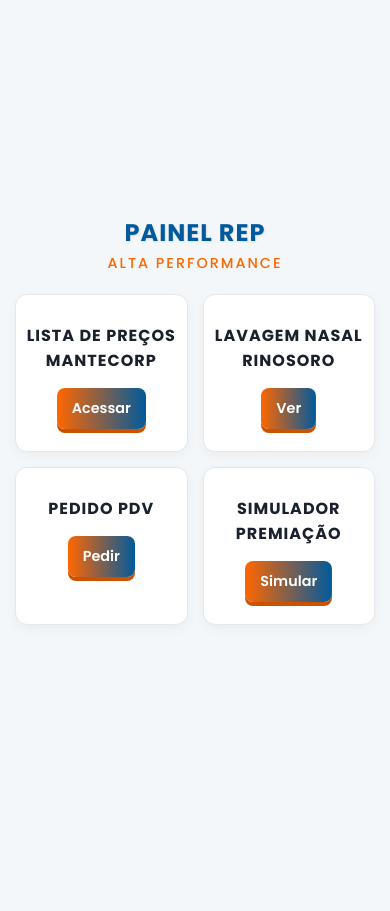
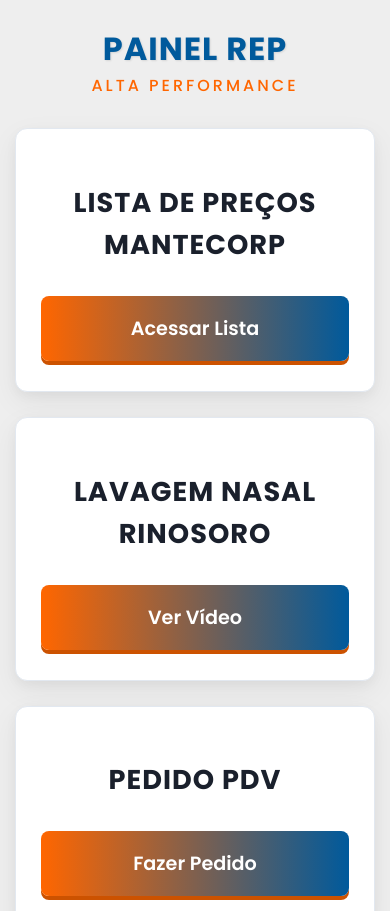
Before and after one commit to altaperformancepro/PAINELREP, a plain HTML site: page index.html in a window 390 px wide. Shown: the top 911 px of the page. Before the commit the page ends 844 px from the top, so only its background shows below. Drawn offline with Linux system fonts and the light colour scheme.

Commit message:
Update index.html

```diff
--- a/index.html
+++ b/index.html
@@ -3,7 +3,7 @@
 <head>
     <meta charset="UTF-8">
     <meta name="viewport" content="width=device-width, initial-scale=1.0">
-    <title>PAINEL REP - ALTA PERFORMANCE (Tela Única)</title>
+    <title>PAINEL REP - ALTA PERFORMANCE (Profundidade 3D)</title>
 
     <link href="https://fonts.googleapis.com/css2?family=Poppins:wght@300;400;500;600;700&display=swap" rel="stylesheet">
 
@@ -14,8 +14,9 @@
             --accent-orange: #FF6600;
             --accent-orange-dark: #CC5200;
 
-            --bg-color: #F4F7F9;
-            --card-color: #FFFFFF;
+            --bg-color: #EEEEEE;           /* Fundo cinza claro */
+
+            --card-color: #FFFFFF;         /* Card branco puro */
             --text-primary: #1A202C;
             --text-secondary: #4A5568;
         }
@@ -23,7 +24,7 @@
         /* --- Estilos Globais --- */
         body {
             font-family: 'Poppins', sans-serif;
-            background-color: var(--bg-color);
+            background-color: var(--bg-color); /* Aplica o fundo cinza */
             color: var(--text-primary);
             display: flex;
             flex-direction: column;
@@ -76,7 +77,7 @@
             perspective: 1500px;
         }
 
-        /* --- EFEITO 3D MODERNO NO CARD (Desktop/Tablet) --- */
+        /* --- EFEITO 3D MODERNO NO CARD COM MAIS PROFUNDIDADE --- */
         .futuristic-card {
             background-color: var(--card-color);
             border: 1px solid #E2E8F0;
@@ -84,8 +85,10 @@
             padding: 30px 25px;
             text-align: center;
 
-            box-shadow: 0px 4px 12px rgba(0, 0, 0, 0.04),
-                        0px 10px 30px rgba(0, 0, 0, 0.06);
+            box-shadow:
+                0 2px 4px rgba(0, 0, 0, 0.03),
+                0 8px 16px rgba(0, 0, 0, 0.06),
+                0 16px 32px rgba(0, 0, 0, 0.08);
 
             transform-style: preserve-3d;
             transform: translateZ(0);
@@ -94,12 +97,17 @@
             position: relative;
         }
 
+        /* HOVER 3D NO CARD */
         .futuristic-card:hover {
-            box-shadow: 0px 8px 15px rgba(0, 0, 0, 0.06),
-                        0px 20px 40px rgba(0, 90, 156, 0.15);
-            transform: rotateY(8deg) rotateX(3deg) scale(1.02) translateZ(10px);
+            box-shadow:
+                0 4px 8px rgba(0, 0, 0, 0.05),
+                0 16px 32px rgba(0, 0, 0, 0.1),
+                0 32px 64px rgba(0, 90, 156, 0.25);
+
+            transform: rotateY(6deg) rotateX(2deg) scale(1.02) translateZ(15px);
         }
 
+        /* EFEITO 3D PARALAXE (Elementos internos) */
         .futuristic-card h2 {
             font-size: 1.6rem;
             color: var(--text-primary);
@@ -169,59 +177,53 @@
             }
         }
 
-        /* * ===============================================
-         * --- OTIMIZAÇÃO PARA CELULAR (TELA ÚNICA 2x2) ---
-         * ===============================================
-        */
+        /* OTIMIZAÇÃO PARA CELULAR (1 CARD POR LINHA) */
         @media (max-width: 600px) {
             body {
-                /* Força a tela a ter 100% da altura e proíbe rolar */
-                height: 100dvh; /* Altura dinâmica da tela */
-                overflow: hidden;
-                justify-content: center; /* Centraliza tudo verticalmente */
-                padding: 20px 15px;
+                padding: 30px 15px;
+                justify-content: flex-start;
+                height: auto;
+                overflow: auto;
             }
 
-            .title-container {
-                margin-bottom: 20px; /* Margem menor */
-            }
-            .title-container h1 {
-                font-size: 1.5rem; /* Fonte muito menor */
-                letter-spacing: 1px;
-            }
-            .title-container .subtitle {
-                font-size: 0.9rem; /* Fonte muito menor */
-                letter-spacing: 2px;
-            }
-
-            /* --- MUDA PARA 2 COLUNAS --- */
             .card-container {
-                grid-template-columns: 1fr 1fr; /* 2 colunas */
+                grid-template-columns: 1fr;
                 max-width: 100%;
-                gap: 15px; /* Espaço menor */
+                gap: 25px;
             }
 
             .futuristic-card {
-                padding: 15px 10px; /* Padding muito menor */
+                padding: 30px 25px;
                 transform: none;
-                box-shadow: 0px 4px 12px rgba(0, 0, 0, 0.04);
+                box-shadow: 0px 4px 12px rgba(0, 0, 0, 0.04),
+                            0px 10px 30px rgba(0, 0, 0, 0.06);
             }
             .futuristic-card:hover {
                 transform: none;
             }
 
-            /* Título do card BEM MENOR */
+            .title-container {
+                margin-bottom: 30px;
+            }
+            .title-container h1 {
+                font-size: 2rem;
+                letter-spacing: 1px;
+            }
+            .title-container .subtitle {
+                font-size: 1rem;
+                letter-spacing: 3px;
+            }
+
             .futuristic-card h2 {
-                font-size: 1.0rem; /* Fonte muito menor */
-                margin-bottom: 15px; /* Margem menor */
+                font-size: 1.7rem;
+                margin-bottom: 30px;
                 transform: translateZ(0);
             }
 
-            /* Botão do card BEM MENOR */
             .btn-futuristic {
-                display: inline-block; /* Volta a ser inline */
-                padding: 10px 15px; /* Padding muito menor */
-                font-size: 0.9rem; /* Fonte muito menor */
+                display: block;
+                padding: 18px 20px;
+                font-size: 1.2rem;
                 transform: translateZ(0);
             }
 
@@ -250,28 +252,28 @@
         <div class="futuristic-card">
             <h2>LISTA DE PREÇOS MANTECORP</h2>
             <a href="https://altaperformancepro.github.io/LISTAPRECO/" target="_blank" rel="noopener noreferrer" class="btn-futuristic">
-                Acessar
+                Acessar Lista
             </a>
         </div>
 
         <div class="futuristic-card">
             <h2>LAVAGEM NASAL RINOSORO</h2>
-            <a href="httpss://sistemashypera.github.io/videorinosorofinal/" target="_blank" rel="noopener noreferrer" class="btn-futuristic">
-                Ver
+            <a href="https://sistemashypera.github.io/videorinosorofinal/" target="_blank" rel="noopener noreferrer" class="btn-futuristic">
+                Ver Vídeo
             </a>
         </div>
 
         <div class="futuristic-card">
             <h2>PEDIDO PDV</h2>
             <a href="https://altaperformancepro.github.io/PEDIDO_MANTECORP/" target="_blank" rel="noopener noreferrer" class="btn-futuristic">
-                Pedir
+                Fazer Pedido
             </a>
         </div>
 
         <div class="futuristic-card">
             <h2>SIMULADOR PREMIAÇÃO</h2>
             <a href="https://altaperformancepro.github.io/simuladorpremiofull/" target="_blank" rel="noopener noreferrer" class="btn-futuristic">
-                Simular
+                Simular Premiação
             </a>
         </div>
 
```
